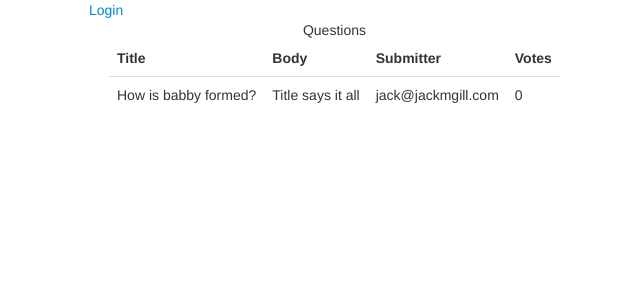
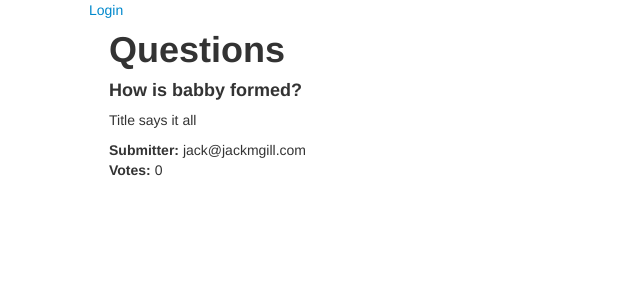
Before and after one commit to jackgill/modoverflow, a Flask app: page /questions in a window 1280 px wide. Shown: the top 300 px of the page, without its empty margins (61-701 px from the left). Run offline with Flask 2, Linux system fonts and the light colour scheme; data comes from the database, SQL or seed files in the repository; some libraries are stand-ins or nearby versions.

Commit message:
Fixing up questions page

```diff
--- a/modoverflow/templates/questions/questions.html
+++ b/modoverflow/templates/questions/questions.html
@@ -2,27 +2,18 @@
 {% block content %}
 <div class="row">
   <div class="span-6">
-	<table class="table">
-	  <caption>Questions</caption>
-	  <thead>
-		<tr>
-		  <th>Title</th>
-		  <th>Body</th>
-		  <th>Submitter</th>
-		  <th>Votes</th>
-		</tr>
-	  </thead>
-	  <tbody>
-		{% for question in questions %}
-		<tr>
-		  <td>{{ question.title }}</td>
-		  <td>{{ question.body }}</td>
-		  <td>{{ question.submitter.email }}</td>
-		  <td>{{ question.votes }}</td>
-		</tr>
-		{% endfor %}
-	  </tbody>
-	</table>
+	<h1>Questions</h1>
+	<ul class="unstyled">
+	{% for question in questions %}
+	<li>
+	  <h4>{{ question.title }}</h4>
+	  <p>{{ question.body }}</p>
+	  <strong>Submitter:</strong> {{ question.submitter.email }}
+	  <br/>
+	  <strong>Votes:</strong> {{ question.votes }}
+	</li>
+	{% endfor %}
+	</ul>
   </div>
 </div>
 {% endblock %}
```
Also changed, not shown: 1 other file.
